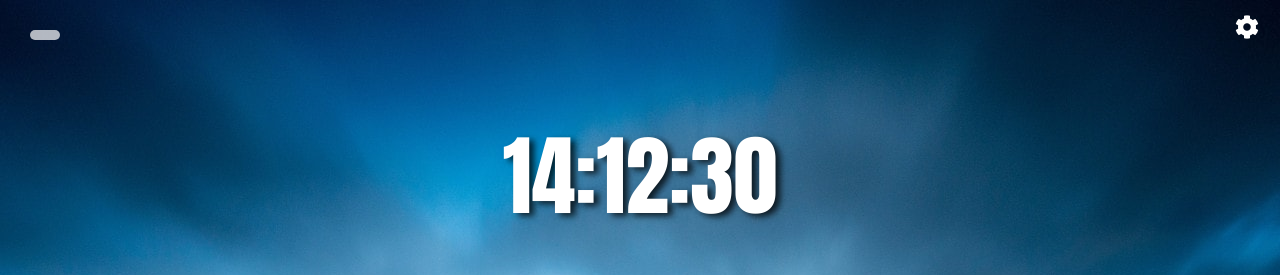
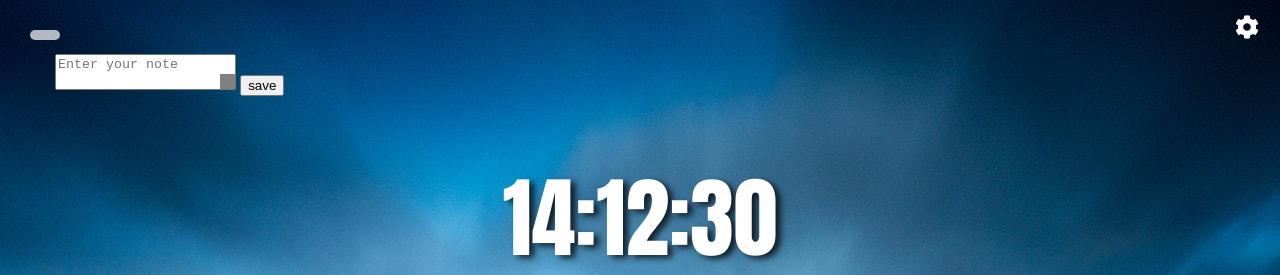
Before and after one commit to peter-stuhlmann/NewTabGithub, a plain HTML site: page index.html in a window 1280 px wide. Shown: the top 275 px of the page. Drawn offline with nearby package versions, Linux system fonts and the light colour scheme; no server answers.

Commit message:
Added div and button for notes

```diff
--- a/index.html
+++ b/index.html
@@ -46,6 +46,8 @@
     </header>
     <main>
         <div id="weather"></div>
+        <textarea id="note" type="text" placeholder="Enter your note"></textarea>
+        <button id="note-submit" type="button">save</button>
         <div id="currentTime"></div>
         <div class="input"><i class="fab fa-github"></i><input id="repository-input" type="text" placeholder="Search Repository"></div>
     </main>
```
